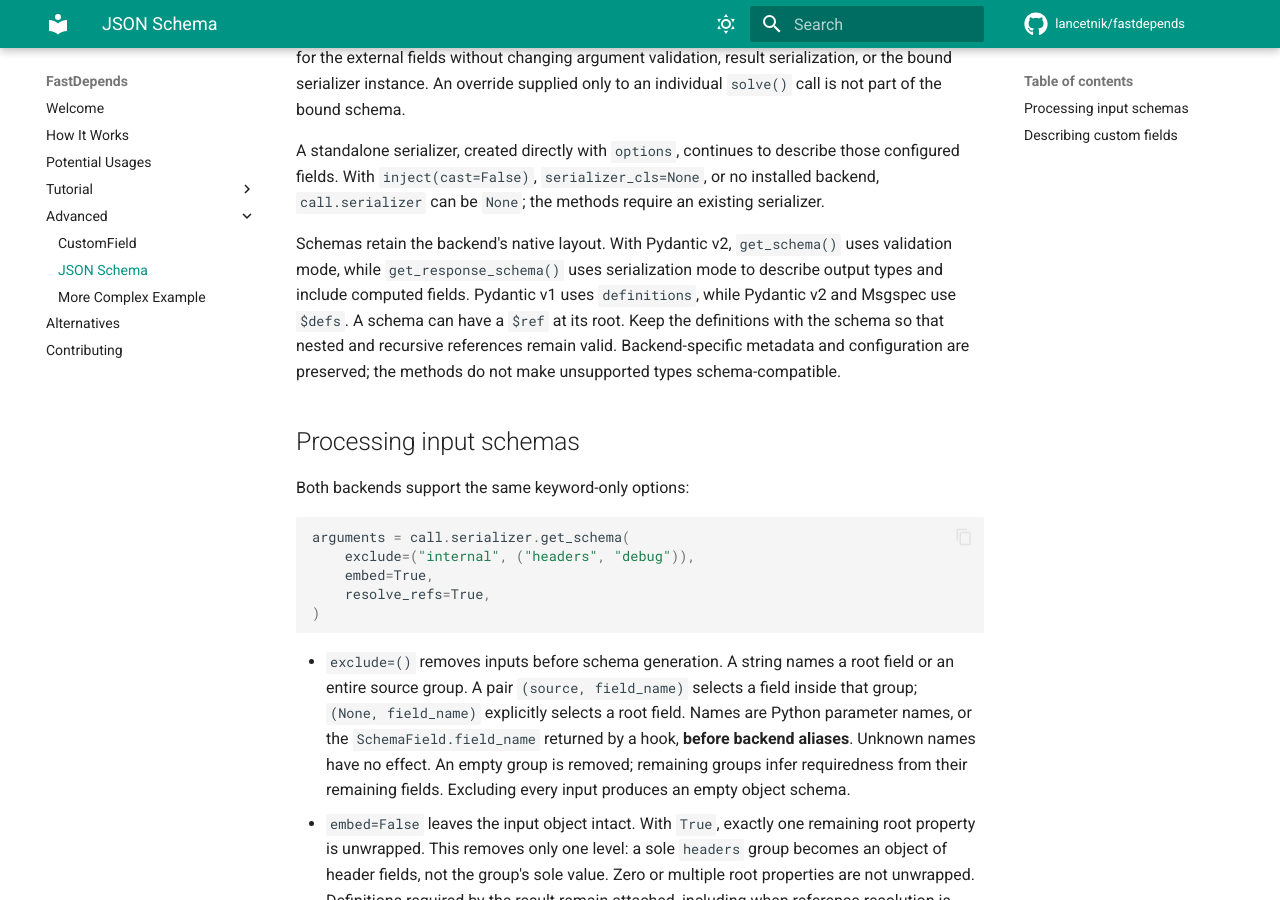
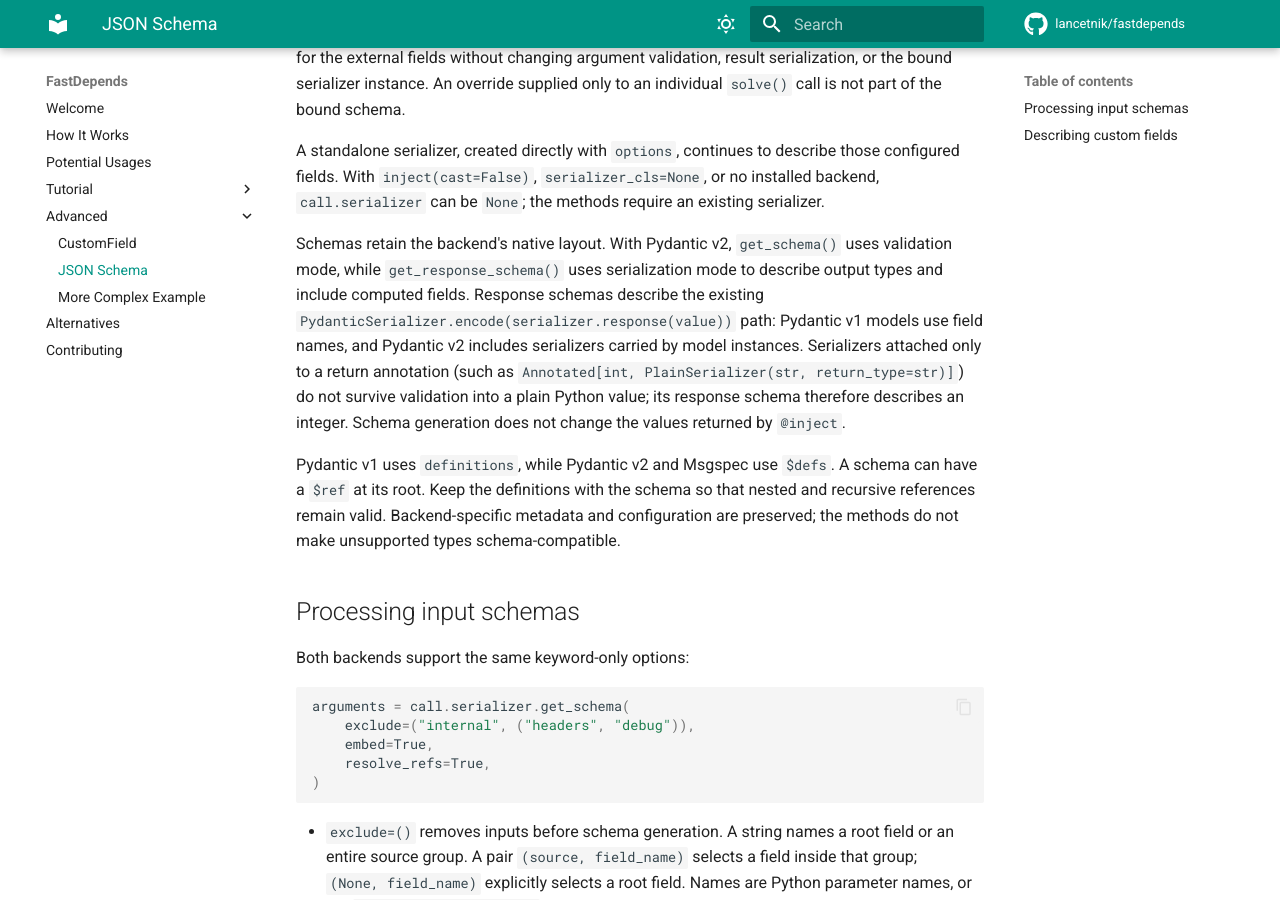
Before and after one commit to Lancetnik/FastDepends, an MkDocs documentation site: the page built from docs/docs/advanced/json-schema.md, in a window 1280 px wide and 900 px high, scrolled down 1257 px. Built offline with MkDocs 1.6.1 and Material for MkDocs 9.7.7, drawn with Linux system fonts in a browser that asks for light colours; comment, search, counter and statistics services are not loaded.

Commit message:
docs: clarify response schema encoding contract

```diff
--- a/docs/docs/advanced/json-schema.md
+++ b/docs/docs/advanced/json-schema.md
@@ -67,7 +67,15 @@ serializer.
 
 Schemas retain the backend's native layout. With Pydantic v2, `get_schema()` uses
 validation mode, while `get_response_schema()` uses serialization mode to describe
-output types and include computed fields. Pydantic v1 uses `definitions`, while
+output types and include computed fields. Response schemas describe the existing
+`PydanticSerializer.encode(serializer.response(value))` path: Pydantic v1 models
+use field names, and Pydantic v2 includes serializers carried by model instances.
+Serializers attached only to a return annotation (such as
+`Annotated[int, PlainSerializer(str, return_type=str)]`) do not survive validation
+into a plain Python value; its response schema therefore describes an integer.
+Schema generation does not change the values returned by `@inject`.
+
+Pydantic v1 uses `definitions`, while
 Pydantic v2 and Msgspec use `$defs`. A schema can have a
 `$ref` at its root. Keep the definitions with the schema so that nested and
 recursive references remain valid. Backend-specific metadata and configuration
```
